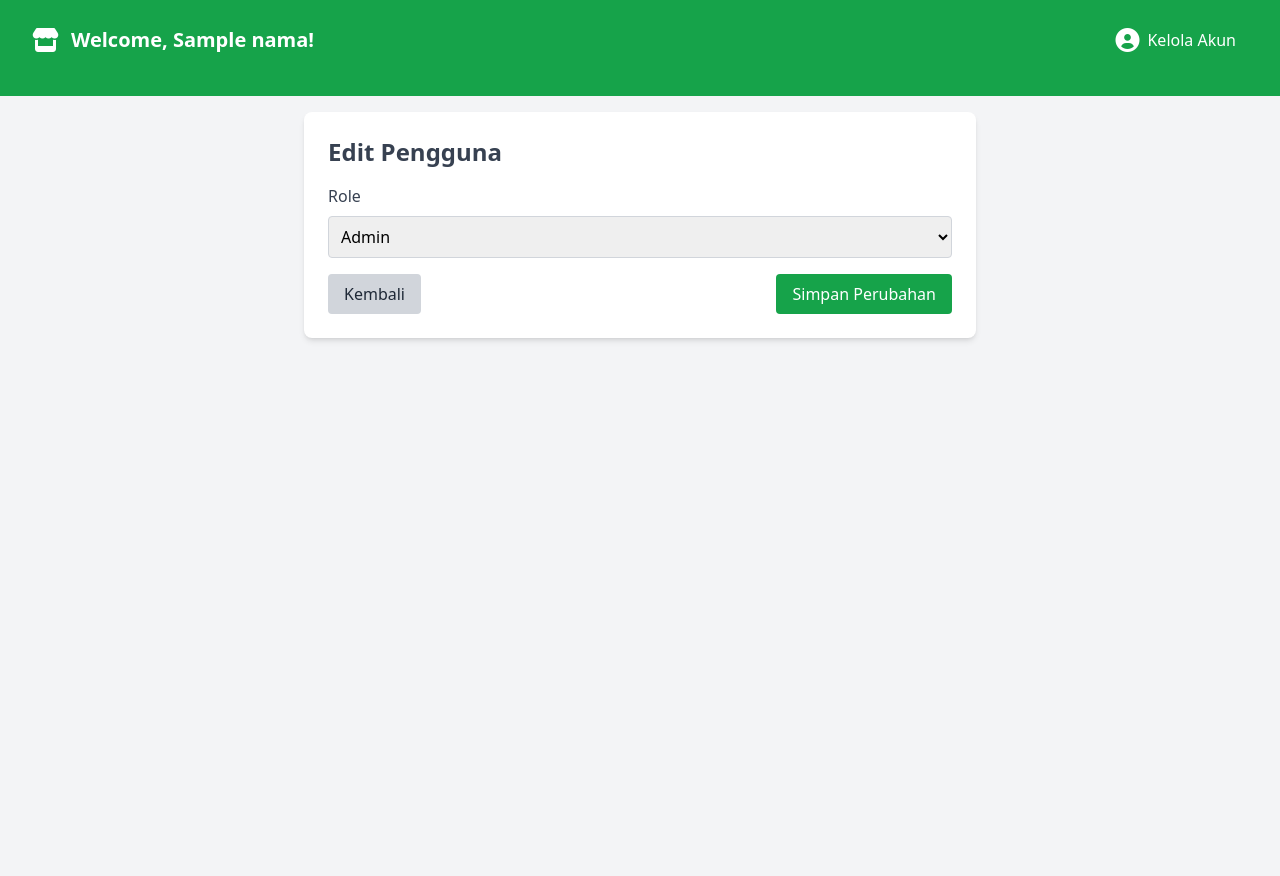
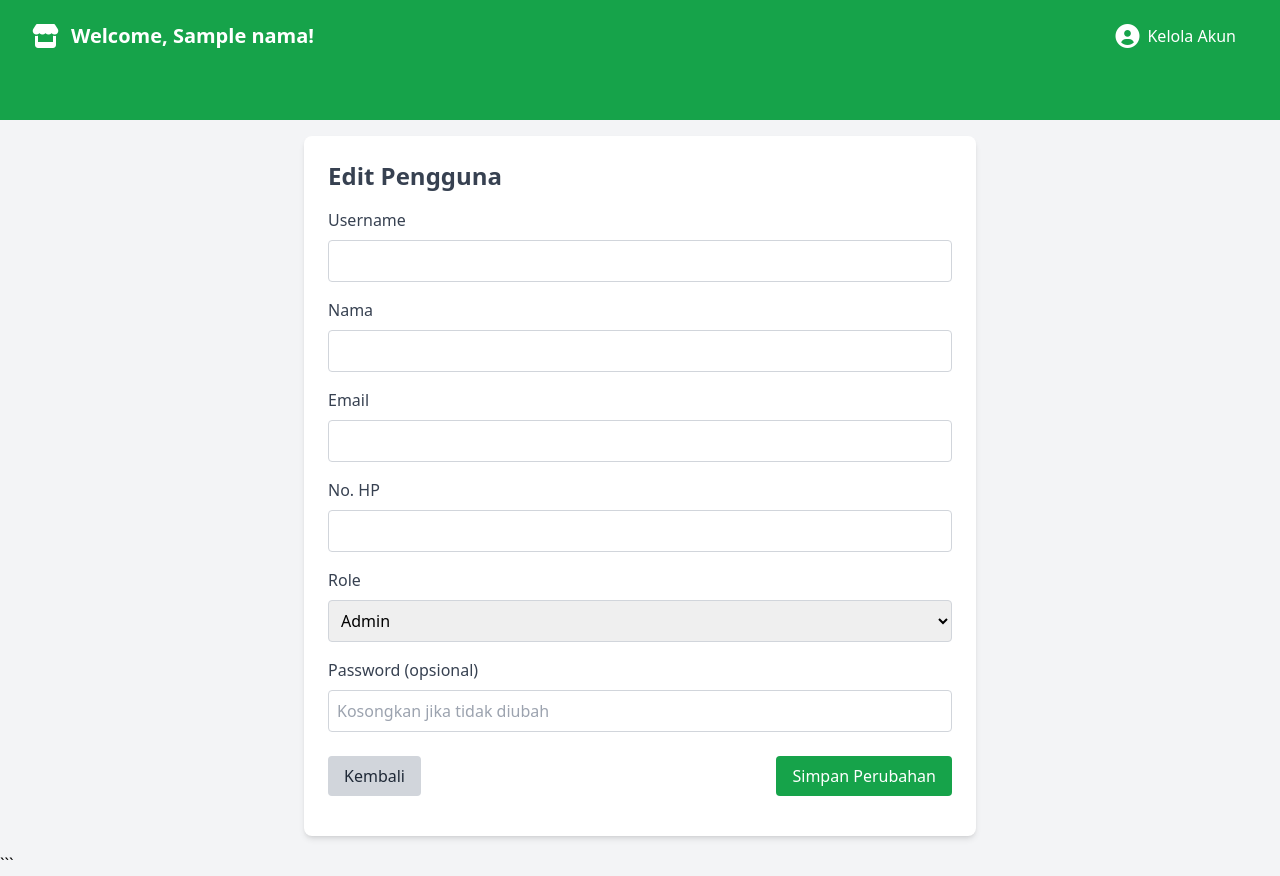
Before and after one commit to ARVLogam/my-flask-app, a Flask app: template templates/editUser.html in a window 1280 px wide. Before the commit the page ends 341 px from the top, so only its background shows below. Run offline with Flask 3, Linux system fonts and the light colour scheme; the template is opened without the code that fills it: most values are stand-ins (such as "Sample title", 1, 10 or a date in 2020); some libraries are stand-ins or nearby versions.

Commit message:
Update editUser.html

````diff
--- a/templates/editUser.html
+++ b/templates/editUser.html
@@ -1,3 +1,4 @@
+```html
 <!DOCTYPE html>
 <html lang="en">
 <head>
@@ -16,7 +17,30 @@
     <div class="bg-white rounded-lg shadow-md p-6 max-w-2xl mx-auto">
       <h2 class="text-2xl font-bold mb-4 text-gray-700">Edit Pengguna</h2>
 
-      <form method="POST" action="">
+      <form method="POST" action="{{ url_for('editUser', user_id=user[0]) }}">
+        <div class="mb-4">
+          <label class="block text-gray-700 font-medium mb-2">Username</label>
+          <input type="text" name="username" value="{{ user[1] }}"
+                 class="w-full p-2 border border-gray-300 rounded focus:outline-none focus:ring-2 focus:ring-green-500"/>
+        </div>
+
+        <div class="mb-4">
+          <label class="block text-gray-700 font-medium mb-2">Nama</label>
+          <input type="text" name="nama" value="{{ user[4] }}"
+                 class="w-full p-2 border border-gray-300 rounded focus:outline-none focus:ring-2 focus:ring-green-500"/>
+        </div>
+
+        <div class="mb-4">
+          <label class="block text-gray-700 font-medium mb-2">Email</label>
+          <input type="email" name="email" value="{{ user[5] }}"
+                 class="w-full p-2 border border-gray-300 rounded focus:outline-none focus:ring-2 focus:ring-green-500"/>
+        </div>
+
+        <div class="mb-4">
+          <label class="block text-gray-700 font-medium mb-2">No. HP</label>
+          <input type="text" name="nohp" value="{{ user[6] }}"
+                 class="w-full p-2 border border-gray-300 rounded focus:outline-none focus:ring-2 focus:ring-green-500"/>
+        </div>
 
         <div class="mb-4">
           <label class="block text-gray-700 font-medium mb-2">Role</label>
@@ -25,6 +49,12 @@
             <option value="admin" {% if user[3] == 'admin' %}selected{% endif %}>Admin</option>
             <option value="user" {% if user[3] == 'user' %}selected{% endif %}>User</option>
           </select>
+        </div>
+
+        <div class="mb-6">
+          <label class="block text-gray-700 font-medium mb-2">Password (opsional)</label>
+          <input type="password" name="password" placeholder="Kosongkan jika tidak diubah"
+                 class="w-full p-2 border border-gray-300 rounded focus:outline-none focus:ring-2 focus:ring-green-500"/>
         </div>
 
         <div class="flex justify-between">
@@ -42,3 +72,4 @@
   </div>
 </body>
 </html>
+```
````
